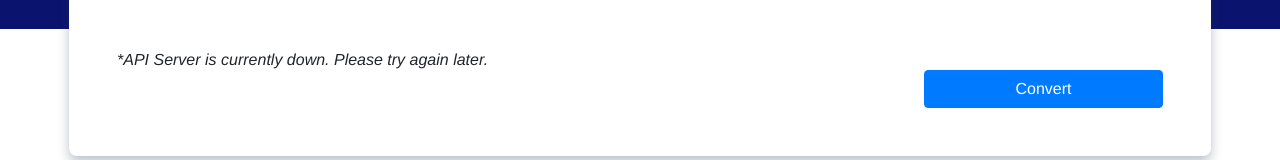
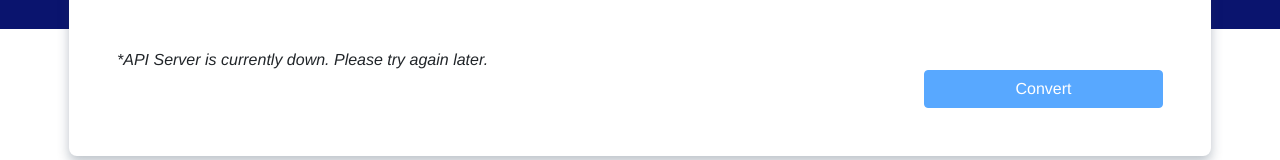
Before and after one commit to jfaMan/react-currency-converter, a React (Create React App) app: page / in a window 1280 px wide. Shown: the part 471-631 px from the top of the page. Built offline with nearby package versions, Linux system fonts and the light colour scheme; no server answers.

Commit message:
disabled button when api fetch fails

```diff
--- a/src/components/Converter.jsx
+++ b/src/components/Converter.jsx
@@ -80,7 +80,7 @@
           <h4 className="col-sm-5">{result ? `${selectedTo} ${result}` : ''}</h4>
           <h4 className="col-sm-4">{result ? `(1 ${selectedFrom} = ${result / inputAmount} ${selectedTo})` : ''}</h4>
           <div className="col-sm-3">
-            <button className="btn btn-primary" type="submit">Convert</button>
+            {!fetchError ? <button className="btn btn-primary" type="submit">Convert</button> : <button disabled className="btn btn-primary" type="submit">Convert</button>}
           </div>
         </form>
       </div>
```
